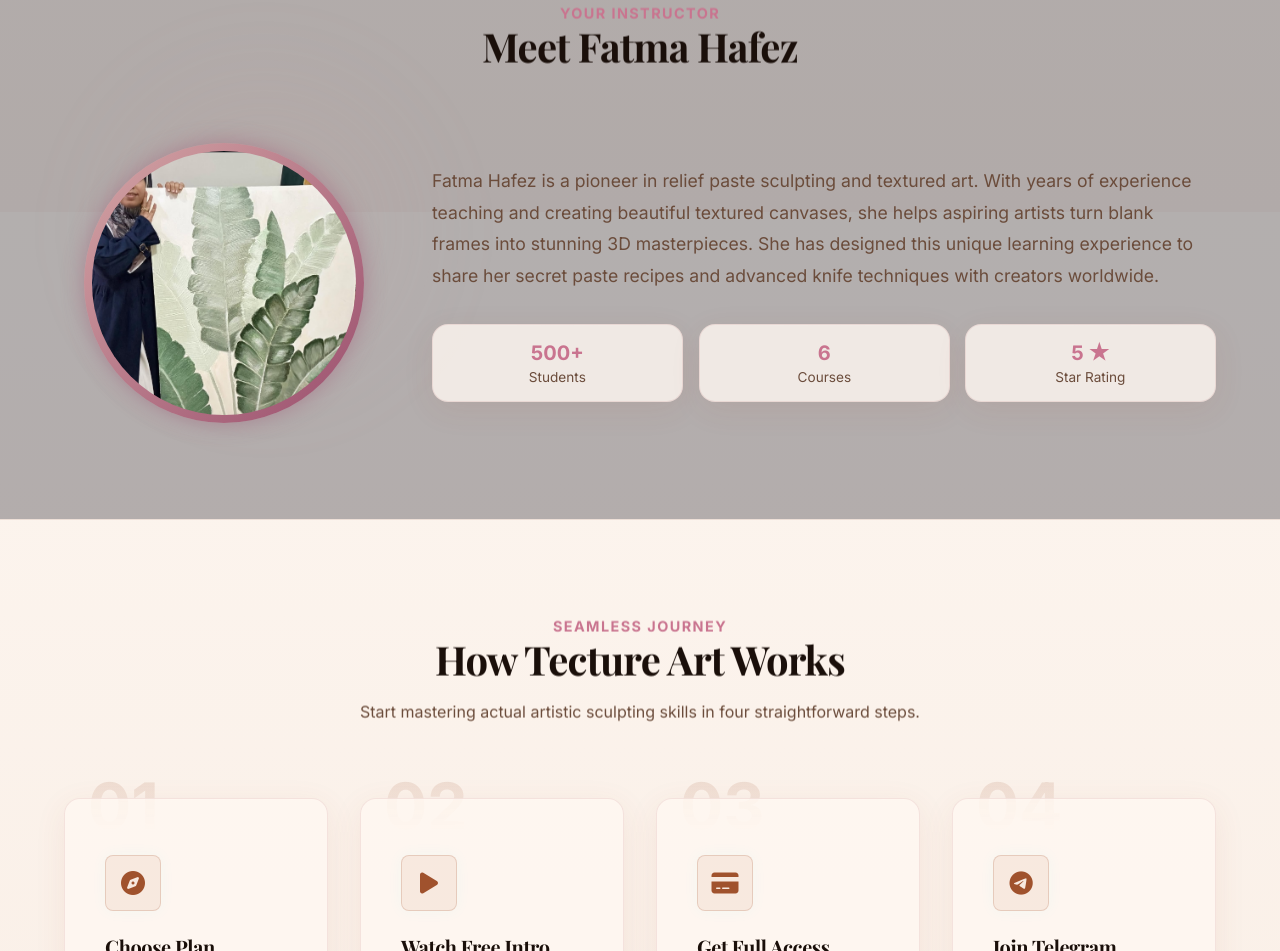
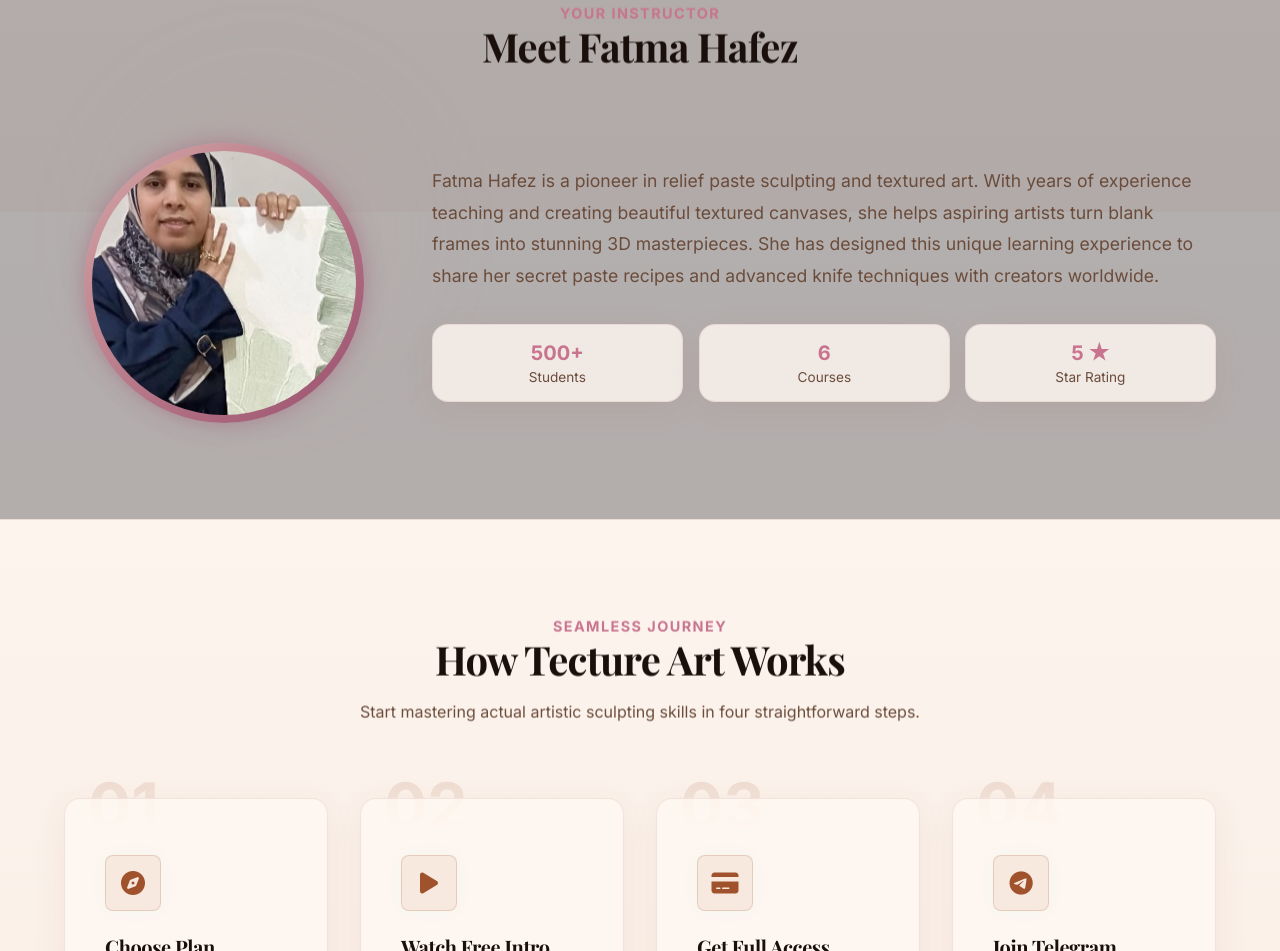
Before and after one commit to ahmedmooo159-pixel/flower_art, a plain HTML site: page index.html in a window 1280 px wide. Shown: the part 2188-3139 px from the top of the page. Drawn offline with nearby package versions, Linux system fonts and the light colour scheme; no server answers; a web font is replaced by a local one.

Commit message:
Update index.html

```diff
--- a/index.html
+++ b/index.html
@@ -363,7 +363,7 @@
         <!-- Left Side: circular photo frame -->
         <div class="instructor-photo-col fade-up">
           <div class="instructor-frame-wrapper">
-            <img class="instructor-frame-img" src="piv.jpeg" alt="Fatma Hafez Portrait">
+            <img class="instructor-frame-img" src="assets/piv.jpeg" alt="Fatma Hafez Portrait">
           </div>
         </div>
 
```
